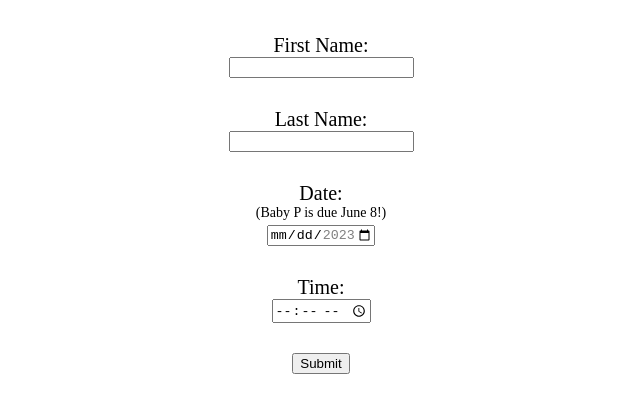
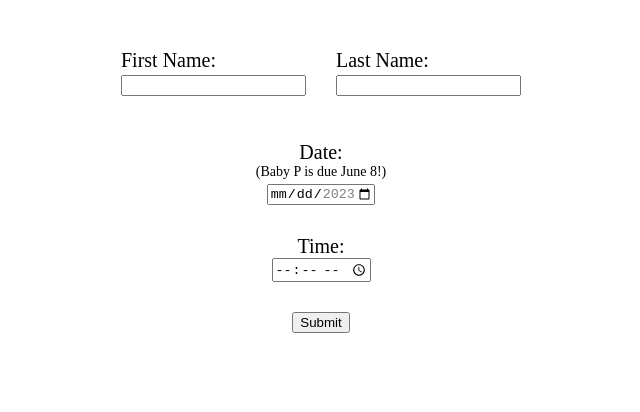
Before and after one commit to dvinihan/due-date-app, a Next.js app: page /guess in a window 1280 px wide. Shown: the top 412 px of the page, without its empty margins (319-959 px from the left). Built offline with nearby package versions, Linux system fonts and the light colour scheme; no server answers.

Commit message:
fix stuff

```diff
--- a/components/GuessForm.tsx
+++ b/components/GuessForm.tsx
@@ -60,10 +60,28 @@ export const GuessForm = () => {
         fontSize: "20px",
       }}
     >
-      <div style={{ marginTop: "30px" }}>First Name:</div>
-      <input onChange={(e) => setFirstName(e.target.value)} value={firstName} />
-      <div style={{ marginTop: "30px" }}>Last Name:</div>
-      <input onChange={(e) => setLastName(e.target.value)} value={lastName} />
+      <div
+        style={{
+          marginTop: "30px",
+          display: "flex",
+          justifyContent: "space-between",
+        }}
+      >
+        <div style={{ margin: "15px" }}>
+          <div>First Name:</div>
+          <input
+            onChange={(e) => setFirstName(e.target.value)}
+            value={firstName}
+          />
+        </div>
+        <div style={{ margin: "15px" }}>
+          <div>Last Name:</div>
+          <input
+            onChange={(e) => setLastName(e.target.value)}
+            value={lastName}
+          />
+        </div>
+      </div>
       <div style={{ marginTop: "30px" }}>Date:</div>
       <div style={{ fontSize: "14px", marginBottom: "4px" }}>
         (Baby P is due June 8!)
```
Also changed, not shown: components/Calendar.tsx (+2 -39 lines), components/Day.tsx (+22 -3 lines).
